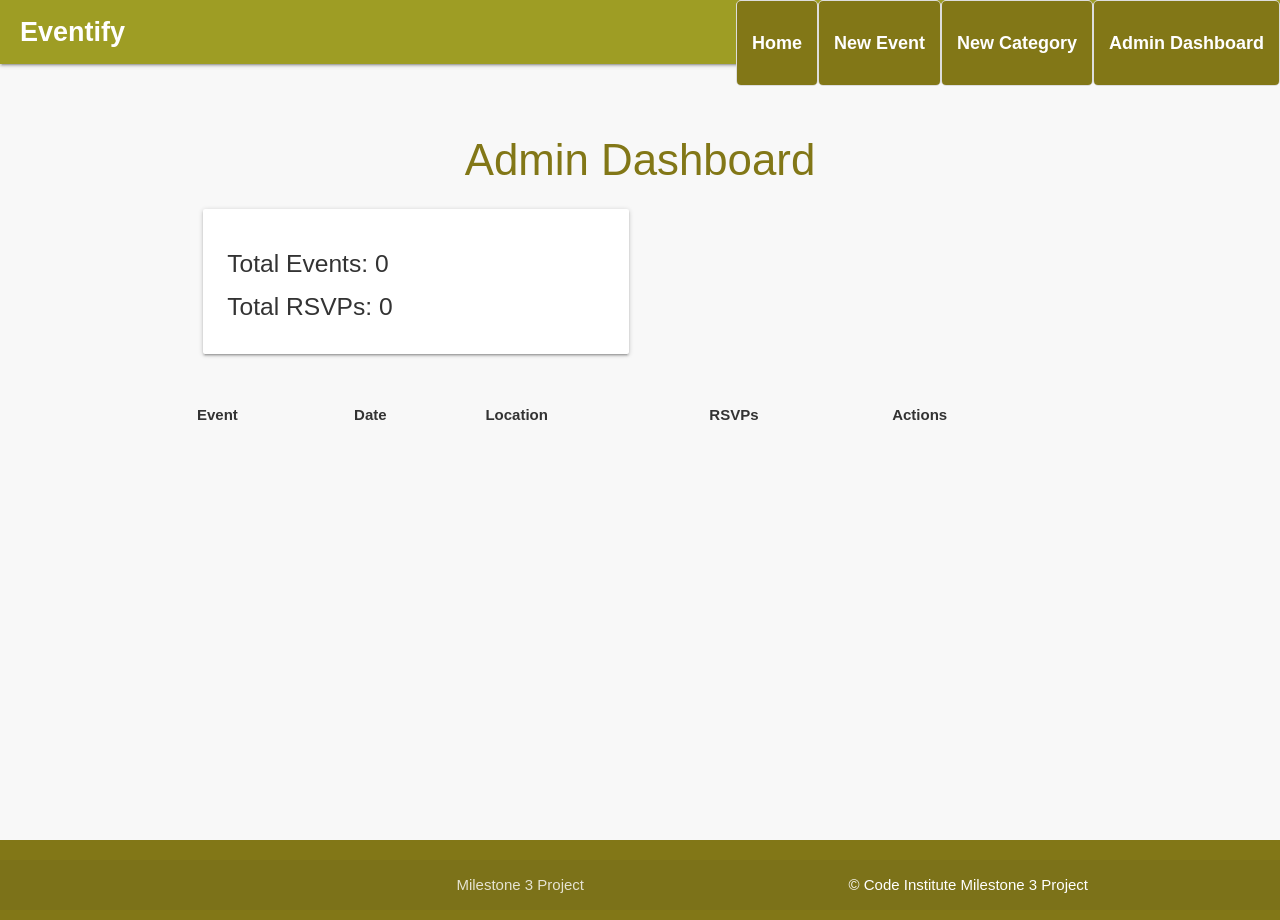
After one commit to boatesj/Eventify, a Flask app: page /admin_dashboard in a window 1280 px wide. The commit adds this page. Run offline with Flask 3, Linux system fonts and the light colour scheme; lists and menus that the app fills with data are empty.

Commit message:
Deleted FullCalendar integration as it didn't work and added an admin_dashboard.html to manage events and view rsvp data

```diff
--- a/eventify/routes.py
+++ b/eventify/routes.py
@@ -1,6 +1,6 @@
 import sys
 import os
-from flask import request, redirect, url_for, flash, render_template
+from flask import request, redirect, url_for, flash, render_template, jsonify
 from werkzeug.utils import secure_filename
 from eventify import app, db
 from eventify.models import Event, Category
@@ -9,6 +9,12 @@ from eventify.models import RSVP  # Import the RSVP model
 from eventify.email_utils import send_rsvp_confirmation
 from flask_mail import Message
 from eventify import mail
+from datetime import datetime, timedelta
+from flask_login import current_user
+import json
+
+
+
 
 # Allowed image extensions
 ALLOWED_EXTENSIONS = {'png', 'jpg', 'jpeg', 'gif'}
@@ -35,7 +41,8 @@ def home():
             upcoming_events = Event.query.filter(Event.date >= now).order_by(Event.date.desc()).all()
             past_events = Event.query.filter(Event.date < now).order_by(Event.date.desc()).all()
 
-    return render_template("events.html", upcoming_events=upcoming_events, past_events=past_events, featured_events=featured_events)
+
+    return render_template("events.html", upcoming_events=upcoming_events, past_events=past_events, featured_events=featured_events, user=current_user)
 
 
 # Add event details
@@ -113,7 +120,7 @@ def add_event():
             print("Selected Date:", event_date_raw)
             print("Selected Time:", event_time_raw)
 
-            # Parse the date and time strings using dd-mm-yyyy format
+            # Parse the date and time strings using dd-mm-yyyy format for date and HH:MM for time
             day, month, year = map(int, event_date_raw.split('-'))
             hour, minute = map(int, event_time_raw.split(':'))
 
@@ -134,7 +141,7 @@ def add_event():
                 title=title,
                 description=description,
                 date=event_date,  # Store date as datetime object
-                time=event_time_raw,  # Store time as string
+                time=event_time_raw,  # Store time as string (make sure it's passed here)
                 location=location,
                 category_id=category_id,
                 featured=featured,
@@ -155,9 +162,6 @@ def add_event():
 
 
 
-
-
-
 # Edit an existing event
 @app.route("/edit_event/<int:event_id>", methods=["GET", "POST"])
 def edit_event(event_id):
@@ -165,39 +169,18 @@ def edit_event(event_id):
     categories = Category.query.all()  # Fetch categories for the dropdown
 
     if request.method == "POST":
-        # Handle file upload
-        file = request.files.get('image')  # Get the uploaded file
-        if file and allowed_file(file.filename):
-            filename = secure_filename(file.filename)
-            file_path = os.path.join(app.static_folder, 'images', filename)  # Update this path
-
-            # Ensure the directory exists
-            os.makedirs(os.path.dirname(file_path), exist_ok=True)
-
-            # Save the file
-            file.save(file_path)
-            event.image_file = filename  # Update the filename in the database
-
-        # Get the other event details from the form
-        event.title = request.form.get("title")  # Update title
-        event.description = request.form.get("description")  # Update description
-
-        # Parse the date and time
+        # Extract date and time separately from the form
         event_date_raw = request.form.get("date")  # Expecting 'dd-mm-yyyy'
         event_time_raw = request.form.get("time")  # Expecting 'HH:MM'
 
-        # Split the date string to get day, month, year
+        # Split and handle date and time separately
         day, month, year = map(int, event_date_raw.split('-'))
         hour, minute = map(int, event_time_raw.split(':'))
 
-        # Create a datetime object and update event date
+        # Create a datetime object and update event
         event.date = datetime(year, month, day, hour, minute)
 
-        event.location = request.form.get("location")  # Update location
-        event.category_id = request.form.get("category_id")  # Update category
-        event.featured = request.form.get("featured") == "1"  # Update featured status
-
-        # Commit changes to the database
+        # Other fields update...
         db.session.commit()
         return redirect(url_for("home"))
 
@@ -205,6 +188,7 @@ def edit_event(event_id):
     formatted_date = event.date.strftime('%d-%m-%Y')
     formatted_time = event.date.strftime('%H:%M')
     return render_template("edit_event.html", event=event, categories=categories, formatted_date=formatted_date, formatted_time=formatted_time)
+
 
 
 # Delete an event
@@ -349,6 +333,11 @@ def rsvp(event_id):
     return redirect(url_for('event_detail', event_id=event.id))
 
 
+@app.route("/admin_dashboard")
+def admin_dashboard():
+    events = Event.query.order_by(Event.date.desc()).all()  # Fetch all events ordered by date
+    rsvp_counts = {event.id: RSVP.query.filter_by(event_id=event.id).count() for event in events}  # Count RSVPs per event
+    total_events = len(events)
+    total_rsvps = sum(rsvp_counts.values())
 
-    import sys
-print(sys.path)
+    return render_template("admin_dashboard.html", events=events, rsvp_counts=rsvp_counts, total_events=total_events, total_rsvps=total_rsvps)
--- a/eventify/static/js/script.js
+++ b/eventify/static/js/script.js
@@ -7,25 +7,23 @@ document.addEventListener('DOMContentLoaded', function() {
     let selects = document.querySelectorAll('select');
     M.FormSelect.init(selects);
 
-    // Initialize datepicker (for event creation and search filters)
+    // Initialize datepicker only if present on the page
     var dateElems = document.querySelectorAll('.datepicker');
     if (dateElems.length > 0) {
-        console.log('Datepicker elements:', dateElems);  // Debugging log
+        console.log('Initializing datepicker...');
         M.Datepicker.init(dateElems, {
-            format: 'dd-mm-yyyy',  // U.K. date format
+            format: 'dd-mm-yyyy',  // Adjusted format to match the desired format (dd-mm-yyyy)
             autoClose: true,
             onClose: function() {
                 console.log("Selected date:", dateElems[0].value);
             }
         });
-    } else {
-        console.error("Datepicker elements not found.");
     }
 
-    // Initialize timepicker (for event creation)
+    // Initialize timepicker only if present on the page
     var timeElems = document.querySelectorAll('.timepicker');
     if (timeElems.length > 0) {
-        console.log('Timepicker elements:', timeElems);  // Debugging log
+        console.log('Initializing timepicker...');
         M.Timepicker.init(timeElems, {
             twelveHour: false,
             defaultTime: 'now',
@@ -34,11 +32,19 @@ document.addEventListener('DOMContentLoaded', function() {
                 console.log("Selected time:", timeElems[0].value);
             }
         });
-    } else {
-        console.error("Timepicker elements not found.");
     }
 
-    // Collapsible initialization (for any collapsible UI elements in the app)
+    // Collapsible initialization (for collapsible UI elements)
     let collapsibles = document.querySelectorAll('.collapsible');
-    M.Collapsible.init(collapsibles);
+    if (collapsibles.length > 0) {
+        M.Collapsible.init(collapsibles);
+    }
+
+     // Log the admin dashboard link to ensure it is rendered
+     let adminLink = document.querySelector('a[href="/admin_dashboard"]');
+     if (adminLink) {
+         console.log("Admin Dashboard link is rendered:", adminLink);
+     } else {
+         console.log("Admin Dashboard link not found");
+     }
 });
--- /dev/null
+++ b/eventify/templates/admin_dashboard.html
@@ -0,0 +1,42 @@
+{% extends "base.html" %}
+
+{% block title %}Admin Dashboard{% endblock %}
+
+{% block content %}
+    <h3 class="center-align lime-text text-darken-4">Admin Dashboard</h3>
+
+    <div class="row">
+        <div class="col s12 m6">
+            <div class="card-panel">
+                <h5>Total Events: {{ total_events }}</h5>
+                <h5>Total RSVPs: {{ total_rsvps }}</h5>
+            </div>
+        </div>
+    </div>
+
+    <table class="striped">
+        <thead>
+            <tr>
+                <th>Event</th>
+                <th>Date</th>
+                <th>Location</th>
+                <th>RSVPs</th>
+                <th>Actions</th>
+            </tr>
+        </thead>
+        <tbody>
+            {% for event in events %}
+            <tr>
+                <td>{{ event.title }}</td>
+                <td>{{ event.date.strftime('%d-%m-%Y') }}</td>
+                <td>{{ event.location }}</td>
+                <td>{{ rsvp_counts[event.id] }}</td>
+                <td>
+                    <a href="{{ url_for('edit_event', event_id=event.id) }}" class="btn-small lime darken-4">Edit</a>
+                    <a href="{{ url_for('delete_event', event_id=event.id) }}" class="btn-small red darken-4" onclick="return confirm('Are you sure?');">Delete</a>
+                </td>
+            </tr>
+            {% endfor %}
+        </tbody>
+    </table>
+{% endblock %}
--- a/eventify/templates/base.html
+++ b/eventify/templates/base.html
@@ -4,22 +4,26 @@
     <meta charset="UTF-8">
     <meta http-equiv="X-UA-Compatible" content="IE=edge">
     <meta name="viewport" content="width=device-width, initial-scale=1.0">
+
+    <!-- Page Title -->
+    <title>{% block title %}Eventify{% endblock %}</title>
+
+    <!-- FontAwesome for Icons -->
     <link rel="stylesheet" href="https://cdnjs.cloudflare.com/ajax/libs/font-awesome/5.15.3/css/all.min.css"
         integrity="sha512-iBBXm8fW90+nuLcSKlbmrPcLa0OT92xO1BIsZ+ywDWZCvqsWgccV3gFoRBv0z+8dLJgyAHIhR35VZc2oM/gI1w=="
         crossorigin="anonymous" referrerpolicy="no-referrer">
+
+    <!-- MaterializeCSS for Layout/Design -->
     <link rel="stylesheet" href="https://cdnjs.cloudflare.com/ajax/libs/materialize/1.0.0/css/materialize.min.css"
         type="text/css">
-    <!-- FullCalendar CSS -->
-    <link href="https://cdn.jsdelivr.net/npm/fullcalendar@5.10.1/main.min.css" rel="stylesheet">
 
+    <!-- Custom CSS (Optional for styling) -->
+    <link rel="stylesheet" href="{{ url_for('static', filename='css/style.css') }}" type="text/css">
 
-
-    <link rel="stylesheet" href="{{ url_for('static', filename='css/style.css') }}" type="text/css">
-    <title>{% block title %}Eventify{% endblock %}</title>
 </head>
-
 <body>
 
+    <!-- Navbar Section -->
 <header>
     <nav class="lime darken-3">
         <div class="nav-wrapper">
@@ -29,13 +33,17 @@
                 <li><a href="{{ url_for('home') }}" class="white-text nav-link-custom">Home</a></li>
                 <li><a href="{{ url_for('add_event') }}" class="white-text nav-link-custom">New Event</a></li>
                 <li><a href="{{ url_for('add_category') }}" class="white-text nav-link-custom">New Category</a></li>
+                <li><a href="{{ url_for('admin_dashboard') }}" class="white-text nav-link-custom">Admin Dashboard</a></li>
+            </ul>
+        </div>
+    </nav>
 
-
-        <!-- Mobile sidenav -->
+    <!-- Mobile Navigation -->
     <ul class="sidenav" id="mobile-demo">
         <li><a href="{{ url_for('home') }}" class="teal-text nav-link-custom">Home</a></li>
         <li><a href="{{ url_for('add_event') }}" class="teal-text nav-link-custom">New Event</a></li>
         <li><a href="{{ url_for('add_category') }}" class="teal-text nav-link-custom">New Category</a></li>
+
         <!-- Mobile Search Form -->
         <li>
             <form method="POST" action="{{ url_for('search') }}">
@@ -47,7 +55,8 @@
     </ul>
 </header>
 
-    <!-- Flash messages container -->
+
+    <!-- Flash Messages -->
     <div class="container">
         {% with messages = get_flashed_messages(with_categories=true) %}
             {% if messages %}
@@ -62,11 +71,13 @@
         {% endwith %}
     </div>
 
+    <!-- Main Content Section -->
     <main class="container">
         {% block content %}
         {% endblock %}
     </main>
 
+    <!-- Footer Section -->
     <footer class="page-footer lime darken-4">
         <div class="footer-copyright">
             <div class="container">
@@ -76,10 +87,12 @@
         </div>
     </footer>
 
+    <!-- JS Scripts -->
+    <!-- Materialize JavaScript -->
     <script src="https://cdnjs.cloudflare.com/ajax/libs/materialize/1.0.0/js/materialize.min.js"></script>
+
+    <!-- Custom Script for Calendar Initialization -->
     <script src="{{ url_for('static', filename='js/script.js') }}"></script>
-    <!-- FullCalendar JS -->
-    <script src="https://cdn.jsdelivr.net/npm/fullcalendar@5.10.1/main.min.js"></script>
 
 </body>
 </html>
--- a/eventify/templates/events.html
+++ b/eventify/templates/events.html
@@ -86,7 +86,7 @@
                     <!-- Edit and Delete buttons -->
                     <div class="right-align">
                         <a href="{{ url_for('edit_event', event_id=event.id) }}" class="btn-small lime darken-4">Edit</a>
-                        <a href="{{ url_for('delete_event', event_id=event.id) }}" class="btn-small pink darken-4" onclick="return confirm('Are you sure you want to delete this event?');">Delete</a>
+                        <a href="{{ url_for('delete_event', event_id=event.id) }}" class="btn-small red darken-4" onclick="return confirm('Are you sure you want to delete this event?');">Delete</a>
                     </div>
                 </li>
             {% endfor %}
--- a/requirements.txt
+++ b/requirements.txt
@@ -2,6 +2,8 @@ alembic==1.13.3
 blinker==1.8.2
 click==8.1.7
 Flask==3.0.3
+Flask-Login==0.6.3
+Flask-Mail==0.10.0
 Flask-Migrate==4.0.7
 Flask-SQLAlchemy==3.1.1
 greenlet==3.1.1
```
Also changed, not shown: eventify/__init__.py (+7 -1 lines), eventify/templates/add_event.html (+7 -5 lines), eventify/templates/edit_event.html (+5 -26 lines), eventify/templates/event_detail.html (+8 -22 lines), run.py (+10 -2 lines), eventify.db. Lines whose indentation alone changed are shown as unchanged.
